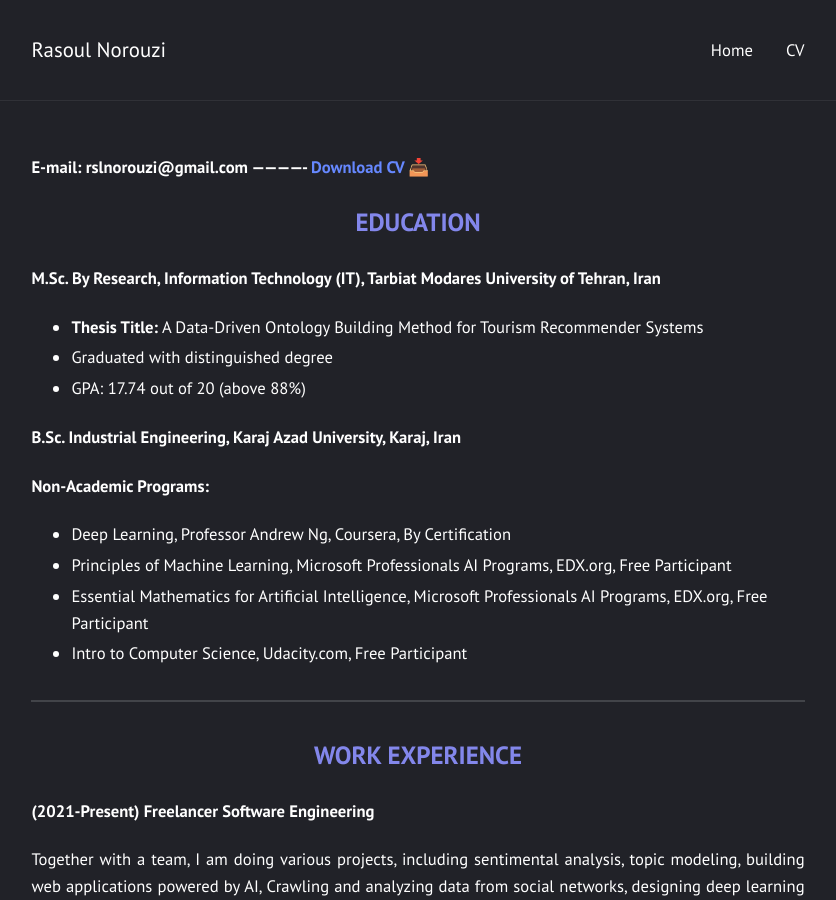
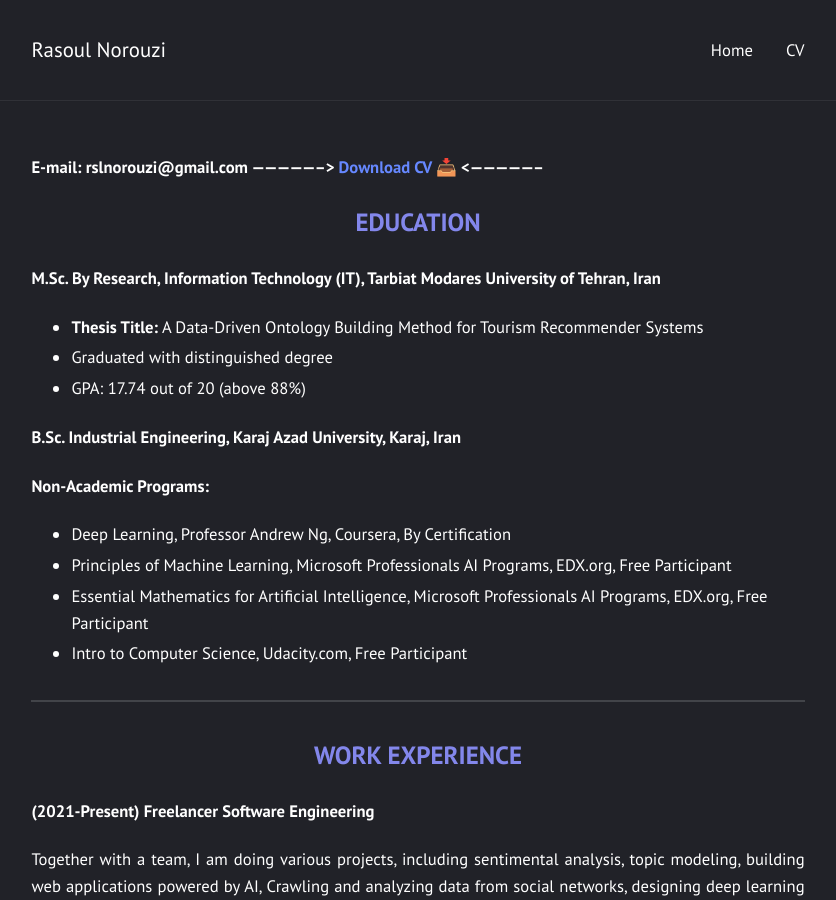
Before and after one commit to rasoulnorouzi/rasoulnorouzi.github.io, a Jekyll site: the page built from cv.md, in a window 1280 px wide and 900 px high. Shown: the whole window, without its empty margins (222-1058 px from the left). Built offline with Jekyll 4.4.1, drawn with Linux system fonts in a browser that asks for light colours.

Commit message:
Update cv.md

```diff
--- a/cv.md
+++ b/cv.md
@@ -1,7 +1,7 @@
 ---
 layout: page
 ---
-#### E-mail: rslnorouzi@gmail.com ------------- [Download CV 📥](../sources/CV/rasoul_norouzi_cv.pdf)
+#### E-mail: rslnorouzi@gmail.com  -----------------> [Download CV 📥](../sources/CV/rasoul_norouzi_cv.pdf) <-----------------
 
 <h2 style="color:rgb(131, 135, 235);text-align:center;"> EDUCATION </h2>
 
```
